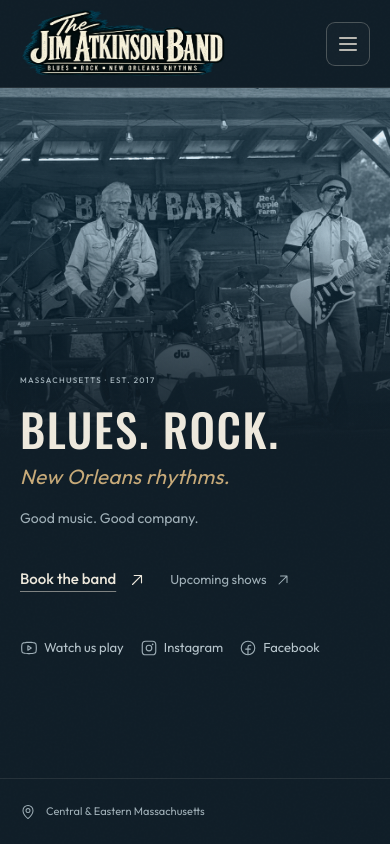
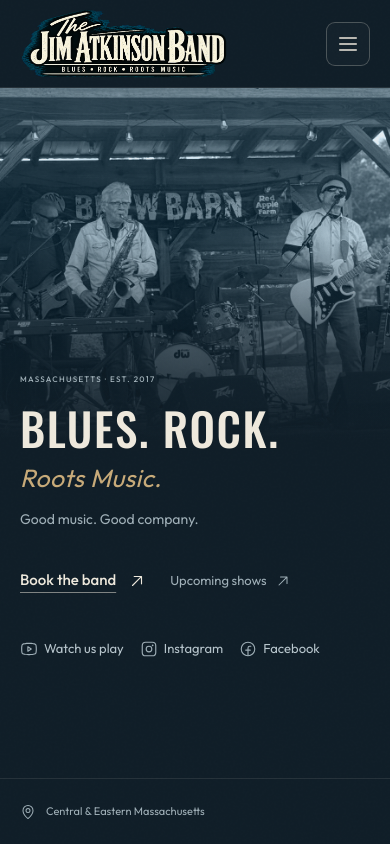
Before and after one commit to thiagobardini/thejimatkinsonband, a Next.js app: page / in a window 390 px wide. Shown: the top 844 px of the page. Built offline with nearby package versions, Linux system fonts and the light colour scheme; no server answers.

Commit message:
feat: add new band navbar logo and update hero section text and styles

```diff
--- a/src/app/globals.css
+++ b/src/app/globals.css
@@ -44,8 +44,8 @@
 .short-rule { width: 25px; height: 1px; background: var(--color-accent); }
 .hero-title { width: min(100%, 440px); margin: 26px 0 0; animation-delay: 160ms; }
 .hero-music-genres { font-size: clamp(38px, 3.8vw, 52px); font-weight: 500; letter-spacing: .08em; line-height: 1.1; }
-.hero-music-rhythms { margin-top: 10px; color: var(--color-accent); font-size: clamp(20px, 1.8vw, 25px); font-style: italic; font-weight: 400; letter-spacing: .015em; line-height: 1.4; }
-.hero-description { margin-top: 27px; animation-delay: 240ms; }
+.hero-music-rhythms { margin-top: 10px; color: var(--color-accent); font-size: clamp(24px, 2.16vw, 30px); font-style: italic; font-weight: 400; letter-spacing: .015em; line-height: 1.4; }
+.hero-description { margin-top: 20px; animation-delay: 240ms; }
 .hero-subline { margin-top: 7px; font-size: 14px; color: var(--color-muted); }
 .hero-actions { max-width: 440px; margin-top: 29px; animation-delay: 320ms; }
 .hero-booking { min-height: 52px; color: var(--color-paper); font-size: 14px; font-weight: 500; transition: color .25s, transform .25s; }
@@ -142,8 +142,8 @@
   .hero-eyebrow .short-rule { display: none; }
   .hero-title { width: 100%; margin-top: 18px; }
   .hero-music-genres { font-size: clamp(36px, 11.6vw, 46px); font-weight: 500; letter-spacing: .035em; line-height: 1.05; }
-  .hero-music-rhythms { margin-top: 10px; color: var(--color-accent); font-size: clamp(18px, 5.3vw, 21px); font-style: italic; font-weight: 400; letter-spacing: .015em; line-height: 1.4; }
-  .hero-description { margin-top: 16px; }
+  .hero-music-rhythms { margin-top: 10px; color: var(--color-accent); font-size: clamp(22px, 6.4vw, 25px); font-style: italic; font-weight: 400; letter-spacing: .015em; line-height: 1.4; }
+  .hero-description { margin-top: 12px; }
   .hero-subline { margin-top: 0; font-size: 14px; line-height: 1.6; }
   .hero-actions { max-width: 440px; margin-top: 24px; column-gap: 24px; }
   .hero-booking { font-size: 15px; }
--- a/src/app/page.tsx
+++ b/src/app/page.tsx
@@ -33,7 +33,7 @@
             <p className="eyebrow hero-eyebrow intro-reveal flex items-center gap-3"><span className="short-rule" /><span className="hidden md:inline">A LITTLE GRIT. A WHOLE LOT OF SOUL.</span><span className="md:hidden">MASSACHUSETTS · EST. 2017</span></p>
             <h1 id="hero-title" className="hero-title intro-reveal">
               <span className="hero-music-genres block font-display uppercase">Blues. Rock.</span>
-              <span className="hero-music-rhythms block">New Orleans rhythms.</span>
+              <span className="hero-music-rhythms block">Roots Music.</span>
             </h1>
             <div className="hero-description intro-reveal">
               <p className="hero-subline">Good music. Good company.</p>
--- a/src/components/band-logo.tsx
+++ b/src/components/band-logo.tsx
@@ -1,5 +1,5 @@
 import Image from "next/image";
-import wordmark from "../../public/brand/band-logo-teal.png";
+import wordmark from "../../public/brand/band-navbar-logo.png";
 import emblem from "../../public/brand/band-emblem.png";
 
 export function BandLogo({ variant }: { variant: "header" | "footer" }) {
```
Also changed, not shown: public/brand/band-navbar-logo.png (added).
